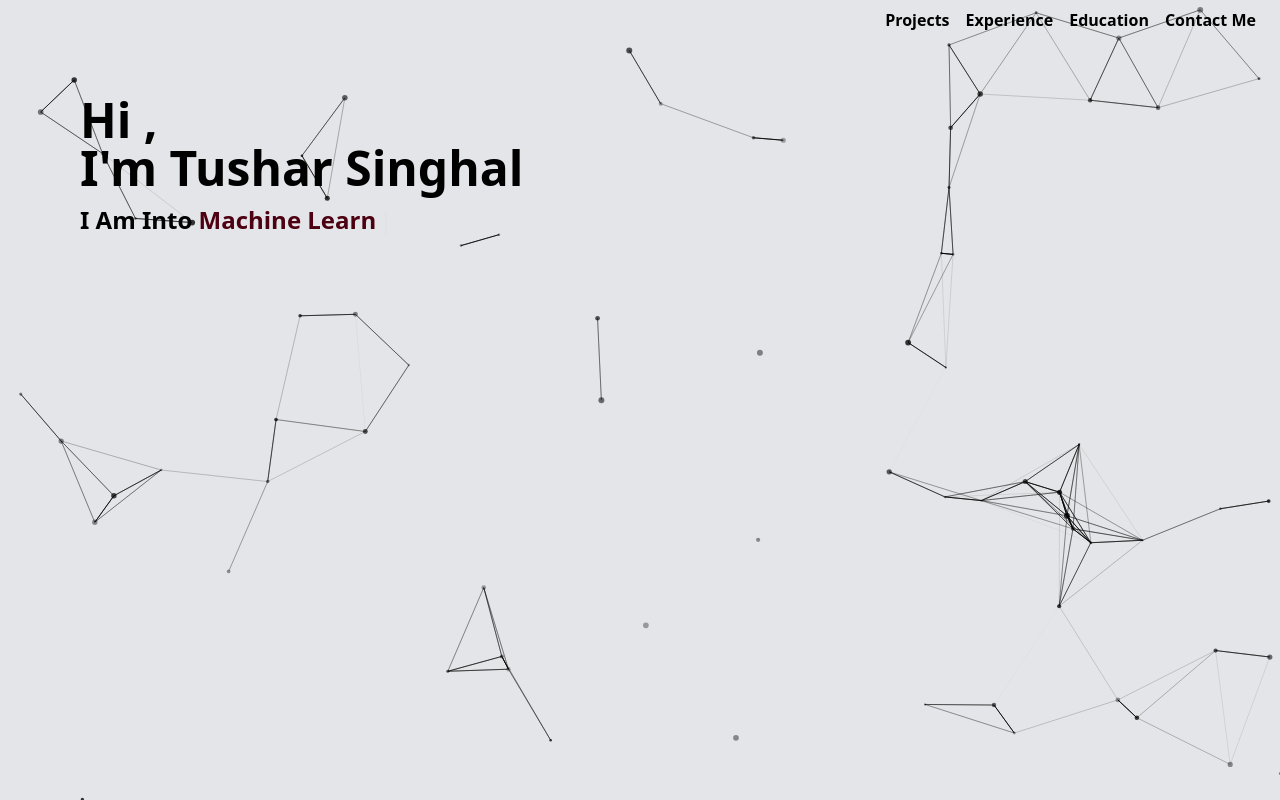
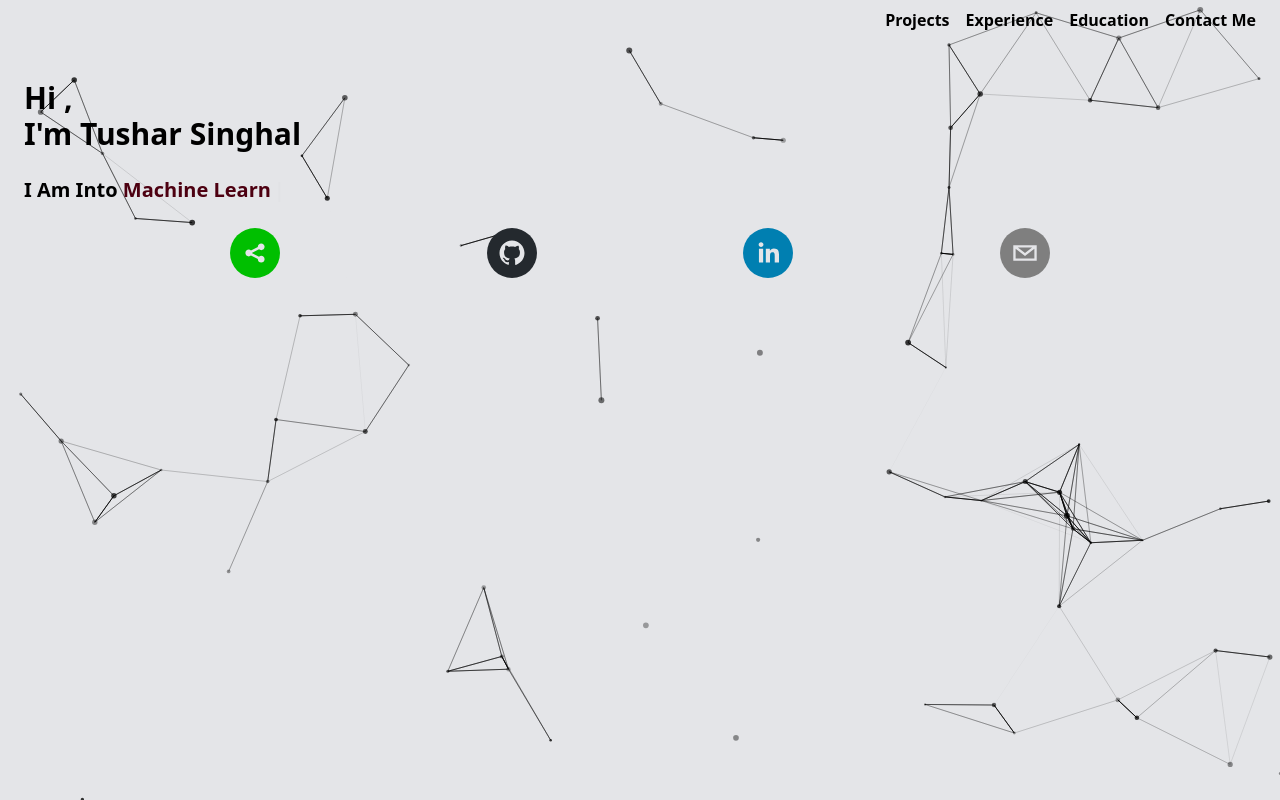
Before and after one commit to TusharSin810/Tushar-Portfolio, a React (Vite) app: page / in a window 1280 px wide. Built offline with nearby package versions, Linux system fonts and the light colour scheme.

Commit message:
home page social icons

```diff
--- a/package.json
+++ b/package.json
@@ -17,6 +17,7 @@
     "react-dom": "^18.3.1",
     "react-remove-scroll-bar": "^2.3.6",
     "react-simple-typewriter": "^5.0.1",
+    "react-social-icons": "^6.18.0",
     "react-tsparticles": "^2.12.2",
     "tailwind-scrollbar-hide": "^1.1.7",
     "tsparticles": "^3.5.0"
--- a/src/components/Homepage.jsx
+++ b/src/components/Homepage.jsx
@@ -1,6 +1,9 @@
 import React from 'react'
 import Navbar from './Navbar'
 import {useTypewriter, Cursor} from 'react-simple-typewriter'
+import { SocialIcon } from 'react-social-icons'
+
+
 
 function Homepage() {
 
@@ -14,15 +17,21 @@ function Homepage() {
   return (
     <div>
         <Navbar />
-          <div className='flex flex-col mx-20 my-14 h-screen'>
-            <h1 className='text-5xl font-extrabold'>Hi ,<br/>I'm Tushar Singhal</h1>
-            <h2 className='my-3 font-bold text-2xl'>I Am Into {" "}
+          <div className='flex flex-col h-svh m-6 my-10'>
+            <h1 className='text-3xl font-extrabold'>Hi ,<br/>I'm Tushar Singhal</h1>
+            <h2 className='my-6 font-bold text-xl'>I Am Into {" "}
               <span className='text-[#4D0011]'>{typeEffect}</span>
               <span className='text-[#4B443C] font-bold'><Cursor/></span>
             </h2>
+            <div className='flex justify-evenly'>
+              <SocialIcon url='https://x.com/TusharS91319723' />
+              <SocialIcon url='https://github.com/TusharSin810' />
+              <SocialIcon url='https://www.linkedin.com/in/tushar-singhal-921a41259/' />
+              <SocialIcon url='mailto:tsinghal666@gmail.com' />
+            </div>
           </div>
-          <div className='min-h-screen'>
-            <p className='flex justify-center bg-white h-screen'>Hello my name is Tushar Singhal. I am a web developer.</p>
+          <div className=''>
+            <p className='bg-white h-screen'>Hello my name is Tushar Singhal. I am a web developer.</p>
           </div>
     </div>
   )
```
Also changed, not shown: 1 other file (tests, documents, lock files or other folders).
